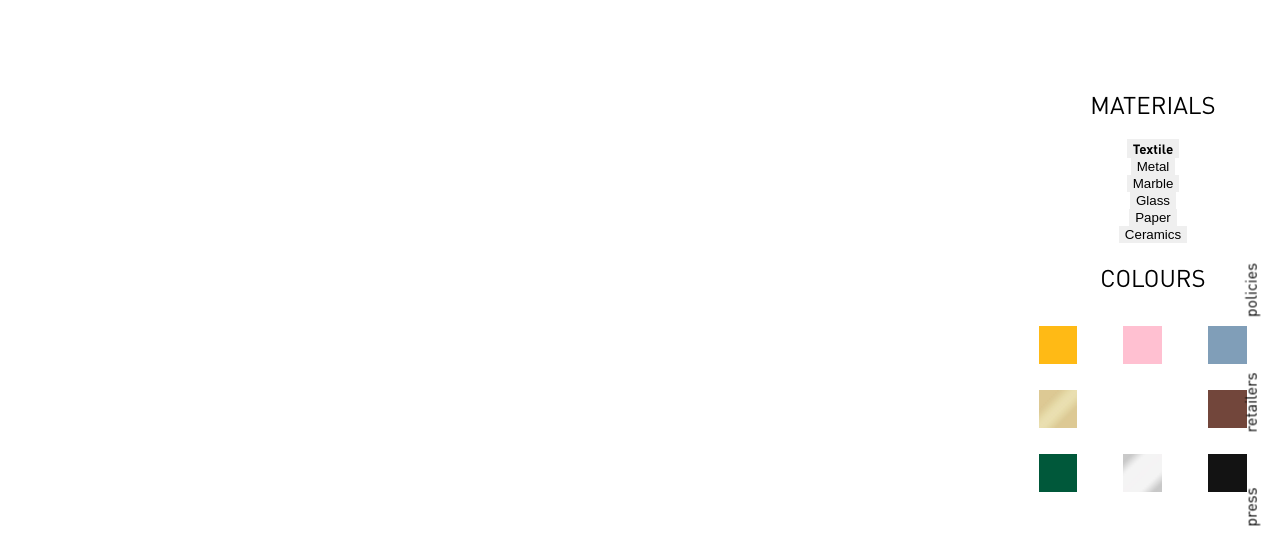
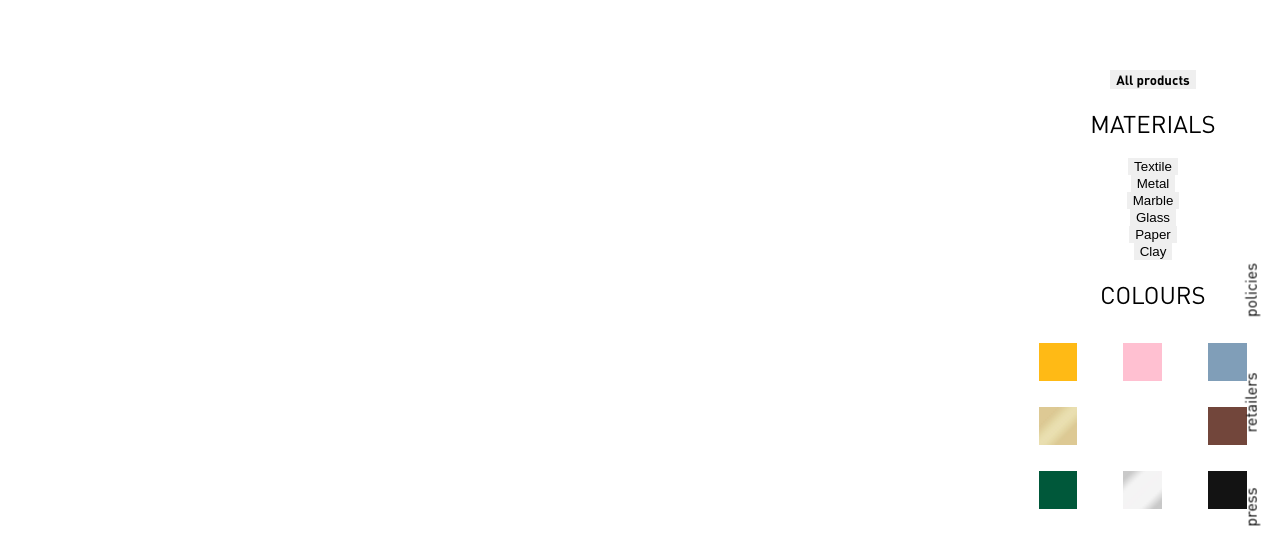
Before and after one commit to laur173n/louiseroe, a plain HTML site: page produkter.html in a window 1280 px wide. Shown: the part 156-716 px from the top of the page. Drawn offline with Linux system fonts and the light colour scheme; no server answers.

Commit message:
produkter siden med priser nu

```diff
--- a/produkter.html
+++ b/produkter.html
@@ -48,20 +48,25 @@
 
             <div class="produkterwrapper">
                 <div class="produktersidebar">
+
+                    <div class="filterall">
+                        <button class="filter valgt" data-hold="All">All products</button>
+                    </div>
+
                     <div class="filtercategories">
-                        <h2>Materials</h2>
                         <div class="materials">
-                            <button class="filter valgt" data-hold="Textile">Textile</button>
+                            <h2>Materials</h2>
+                            <button class="filter" data-hold="Textile">Textile</button>
                             <button class="filter" data-hold="Metal">Metal</button>
                             <button class="filter" data-hold="Marble">Marble</button>
                             <button class="filter" data-hold="Glass">Glass</button>
                             <button class="filter" data-hold="Paper">Paper</button>
-                            <button class="filter" data-hold="Ceramics">Ceramics</button>
+                            <button class="filter" data-hold="Clay">Clay</button>
                         </div>
 
                         <h2>Colours</h2>
                         <div class="colours">
-                            <img class="filter" data-hold="Textile" src="img/colours/filter_amber.jpg">
+                            <img class="filter" data-hold="Amber" src="img/colours/filter_amber.jpg">
                             <img class="filter" data-hold="Lotus" src="img/colours/filter_lotus.jpg">
                             <img class="filter" data-hold="Blue" src="img/colours/filter_blue.jpg">
                             <img class="filter" data-hold="Gold" src="img/colours/filter_gold.jpg">
@@ -101,7 +106,7 @@
 
         // shoppens indhold
         let produkter = [];
-        let filter = "Textile";
+        let filter = "All";
 
         let dest = document.querySelector("#liste");
         let temp = document.querySelector("template");
@@ -159,7 +164,7 @@
             async function getShop() {
                 console.log("henter produkter");
 
-                let jsonData = await fetch("http://lauravillumsen.com/kea/eksamen/wp/wp-json/wp/v2/posts");
+                let jsonData = await fetch("http://lauravillumsen.com/kea/eksamen/wp/wp-json/wp/v2/posts/?per_page=100");
                 produkter = await jsonData.json();
                 visProdukter();
             }
@@ -169,11 +174,12 @@
                 console.log("viser produkter");
                 dest.innerHTML = "";
                 produkter.forEach(produkt => {
-                    if (filter == produkt.colours || filter == produkt.materials) {
+                    if (filter == produkt.colours || filter == produkt.materials || filter == produkt.all_products) {
                         let template = `
                         <div class="produkt">
+                            <img src="${produkt.billede.guid}">
                             <h2>${produkt.title.rendered}</h2>
-                            <img src="${produkt.billede.guid}">
+                            <h2>${produkt.price}</h2>
                         </div>
                         `;
 
```
Also changed, not shown: singleView.html (+1 -2 lines).
